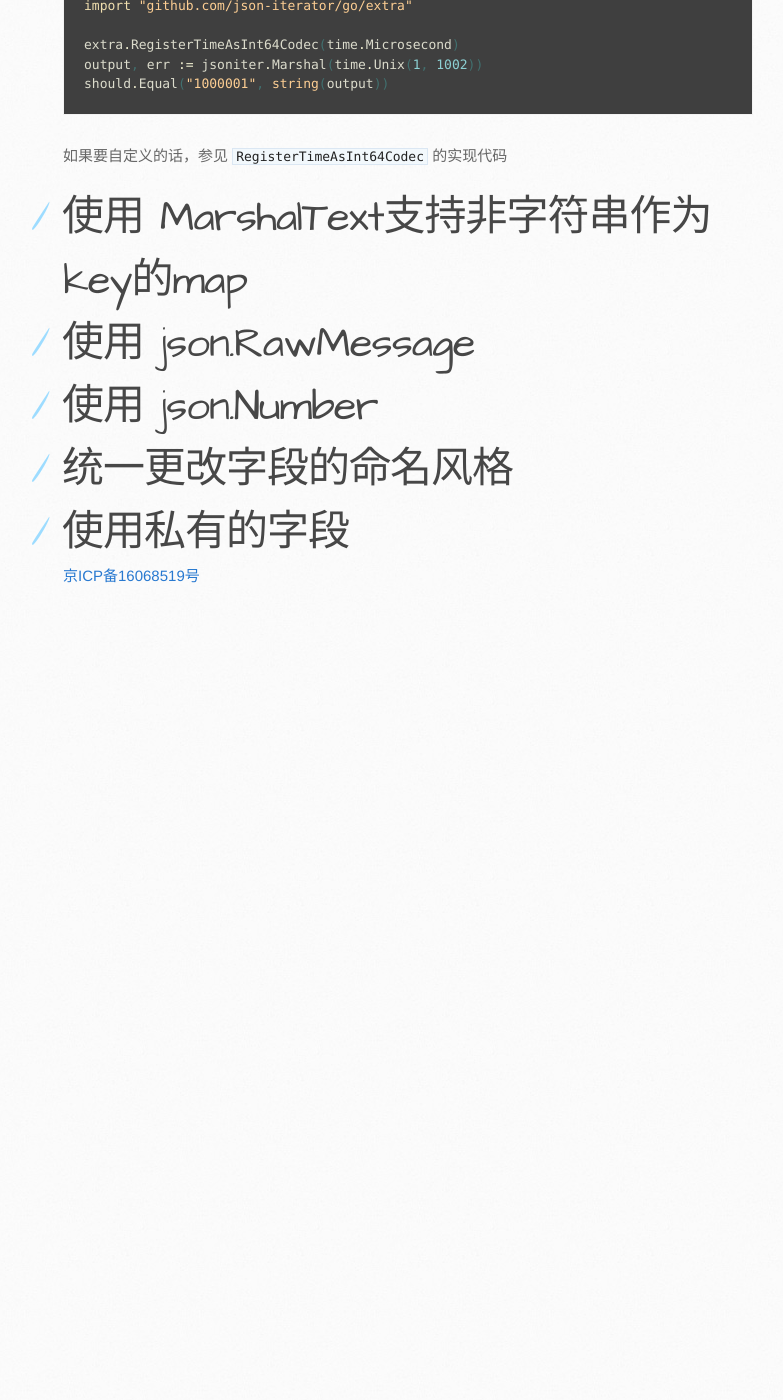
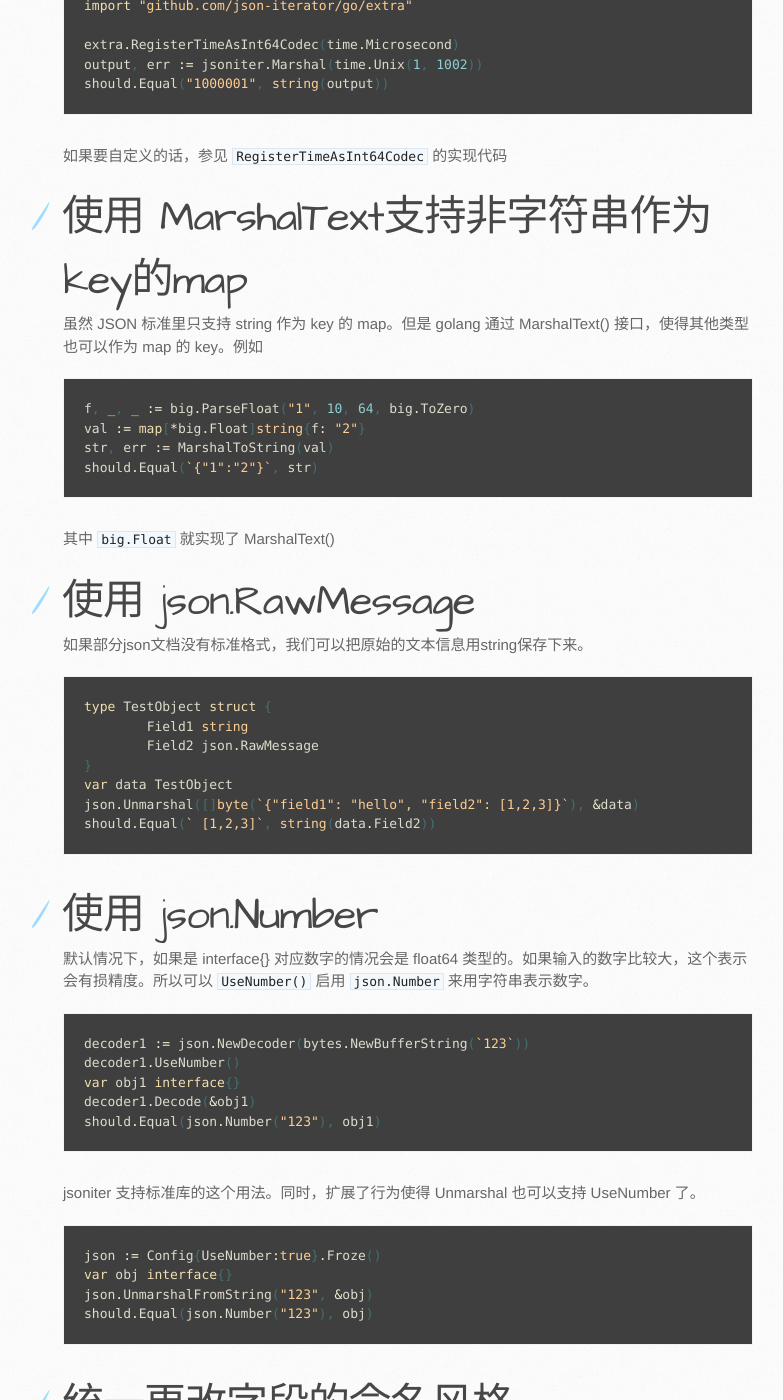
Before and after one commit to json-iterator/json-iterator.github.io, a Jekyll site: the page built from go-tips.cn.md, in a window 1280 px wide and 1400 px high, scrolled down 5197 px. Shown: the whole window, without its empty margins (107-890 px from the left). Built offline with Jekyll 4.4.1, drawn with Linux system fonts in a browser that asks for light colours; comment, search, counter and statistics services are not loaded; before the commit the page ends 5827 px from its top, so only the background shows below that.

Commit message:
Update go-tips.cn.md

````diff
--- a/go-tips.cn.md
+++ b/go-tips.cn.md
@@ -217,7 +217,52 @@ should.Equal("1000001", string(output))
 如果要自定义的话，参见 `RegisterTimeAsInt64Codec` 的实现代码
 
 # 使用 MarshalText支持非字符串作为key的map
+
+虽然 JSON 标准里只支持 string 作为 key 的 map。但是 golang 通过 MarshalText() 接口，使得其他类型也可以作为 map 的 key。例如
+
+```golang
+f, _, _ := big.ParseFloat("1", 10, 64, big.ToZero)
+val := map[*big.Float]string{f: "2"}
+str, err := MarshalToString(val)
+should.Equal(`{"1":"2"}`, str)
+```
+
+其中 `big.Float` 就实现了 MarshalText()
+
 # 使用 json.RawMessage
+
+如果部分json文档没有标准格式，我们可以把原始的文本信息用string保存下来。
+
+```golang
+type TestObject struct {
+	Field1 string
+	Field2 json.RawMessage
+}
+var data TestObject
+json.Unmarshal([]byte(`{"field1": "hello", "field2": [1,2,3]}`), &data)
+should.Equal(` [1,2,3]`, string(data.Field2))
+```
+
 # 使用 json.Number
+
+默认情况下，如果是 interface{} 对应数字的情况会是 float64 类型的。如果输入的数字比较大，这个表示会有损精度。所以可以 `UseNumber()` 启用 `json.Number` 来用字符串表示数字。
+
+```golang
+decoder1 := json.NewDecoder(bytes.NewBufferString(`123`))
+decoder1.UseNumber()
+var obj1 interface{}
+decoder1.Decode(&obj1)
+should.Equal(json.Number("123"), obj1)
+```
+
+jsoniter 支持标准库的这个用法。同时，扩展了行为使得 Unmarshal 也可以支持 UseNumber 了。
+
+```golang
+json := Config{UseNumber:true}.Froze()
+var obj interface{}
+json.UnmarshalFromString("123", &obj)
+should.Equal(json.Number("123"), obj)
+```
+
 # 统一更改字段的命名风格
 # 使用私有的字段
````
